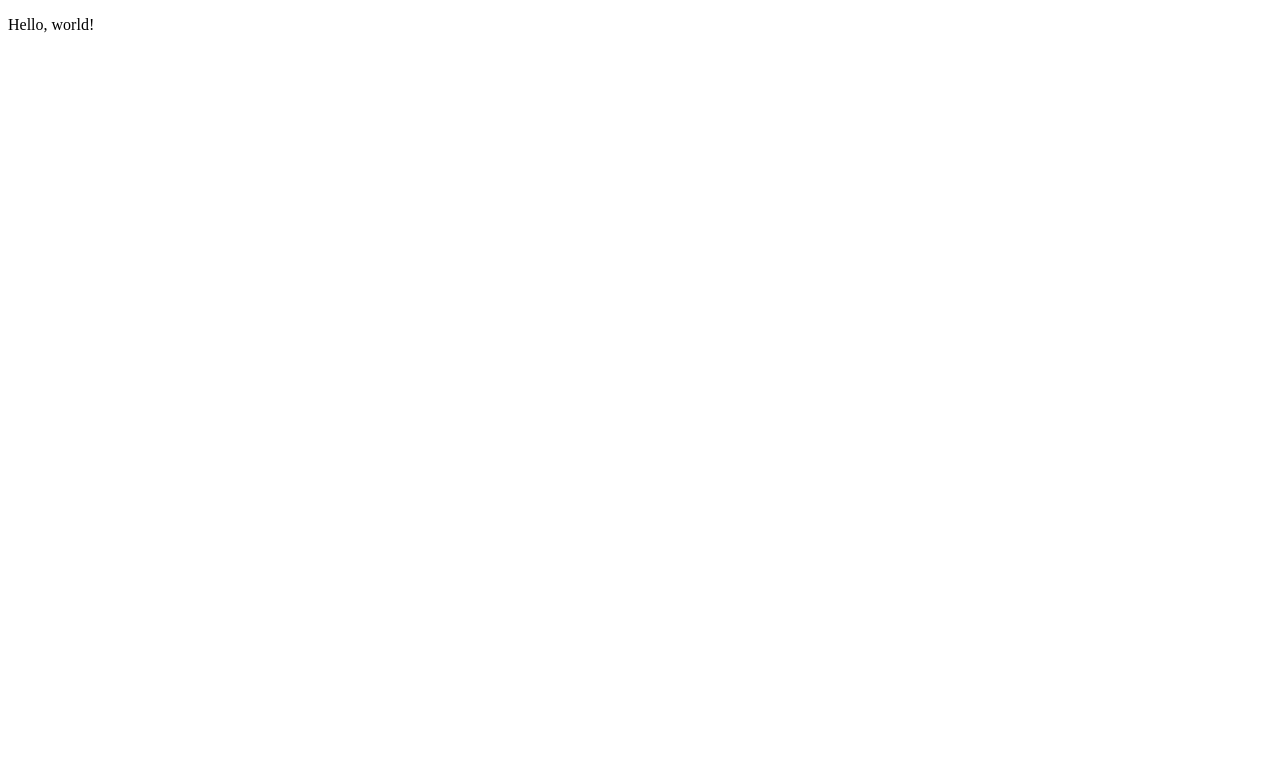
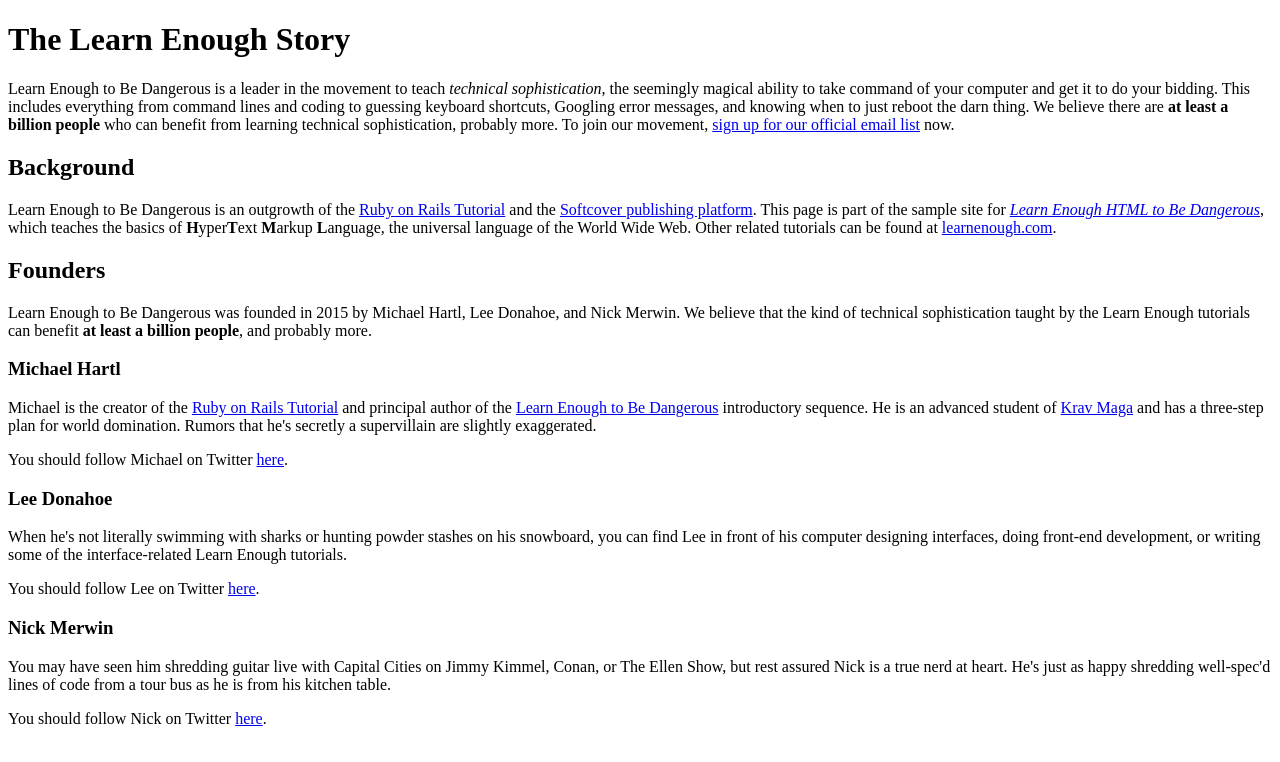
Before and after one commit to mikelopezuniversity/sample_website, a plain HTML site: page index.html in a window 1280 px wide. Drawn offline with Linux system fonts and the light colour scheme.

Commit message:
Completed exercise

```diff
--- a/index.html
+++ b/index.html
@@ -1,10 +1,93 @@
 <!DOCTYPE html>
 <html lang="en" dir="ltr">
 <head>
+<title>Learn Enough to Be Dangerous</title>
 <meta charset="utf-8">
-<title>Page Title</title>
 </head>
 <body>
-<p>Hello, world!</p>
+
+  <h1>The Learn Enough Story</h1>
+
+  <p>
+    Learn Enough to Be Dangerous is a leader in the movement to teach
+    <em>technical sophistication</em>, the seemingly magical ability to take
+    command of your computer and get it to do your bidding. This includes
+    everything from command lines and coding to guessing keyboard shortcuts,
+    Googling error messages, and knowing when to just reboot the darn thing.
+    We believe there are <strong>at least a billion people</strong> who can benefit from
+    learning technical sophistication, probably more. To join our
+    movement, <a href="https://learnenough.com/email">sign up for our official email list</a> now.
+  </p>
+
+
+  <h2>Background</h2>
+
+  <p>
+    Learn Enough to Be Dangerous is an outgrowth of the
+    <a href="https://railstutorial.org/">Ruby on Rails Tutorial</a> and the
+    <a href="https://www.softcover.io/">Softcover publishing platform</a>.
+    This page is part of the sample site for
+    <a href="https://www.learnenough.com/html"><em>Learn Enough HTML to
+    Be Dangerous</em></a>, which teaches the basics of
+    <strong>H</strong>yper<strong>T</strong>ext <strong>M</strong>arkup
+    <strong>L</strong>anguage, the universal language of the World Wide Web.
+    Other related tutorials can be found at
+    <a href="https://www.learnenough.com/">learnenough.com</a>.
+  </p>
+
+  <h2>Founders</h2>
+
+  <p>
+    Learn Enough to Be Dangerous was founded in 2015 by Michael Hartl, Lee
+    Donahoe, and Nick Merwin. We believe that the kind of technical
+    sophistication taught by the Learn Enough tutorials can benefit
+    <strong>at least a billion people</strong>, and probably more.
+
+  </p>
+
+  <h3>Michael Hartl</h3>
+
+  <p>
+    Michael is the creator of the <a href="https://www.railstutorial.org/">
+    Ruby on Rails Tutorial</a> and principal author of the
+    <a href="https://www.learnenough.com/">Learn Enough to Be Dangerous</a>
+    introductory sequence. He is an advanced student of
+    <a href="https://www.kravmaga.com/">Krav Maga</a> and has a three-step
+    plan for world domination. Rumors that he's secretly a supervillain
+    are slightly exaggerated.
+  </p>
+  <p>
+  You should follow Michael on Twitter
+  <a href="https://twitter.com/mhartl" target="_blank" rel="noopener">here</a>.
+  </p>
+
+  <h3>Lee Donahoe</h3>
+
+  <p>
+    When he's not literally swimming with sharks or hunting powder stashes
+    on his snowboard, you can find Lee in front of his computer designing
+    interfaces, doing front-end development, or writing some of the
+    interface-related Learn Enough tutorials.
+  </p>
+
+  <p>
+    You should follow Lee on Twitter
+    <a href="https://twitter.com/leedonahoe" target="_blank" rel="noopener">here</a>.
+  </p>
+
+  <h3>Nick Merwin</h3>
+
+  <p>
+    You may have seen him shredding guitar live with Capital Cities on Jimmy
+    Kimmel, Conan, or The Ellen Show, but rest assured Nick is a true nerd
+    at heart. He's just as happy shredding well-spec'd lines of code from a
+    tour bus as he is from his kitchen table.
+  </p>
+
+  <p>
+    You should follow Nick on Twitter
+    <a href="https://twitter.com/nickmerwin" target="_blank" rel="noopener">here</a>.
+  </p>
+
 </body>
 </html>
```
